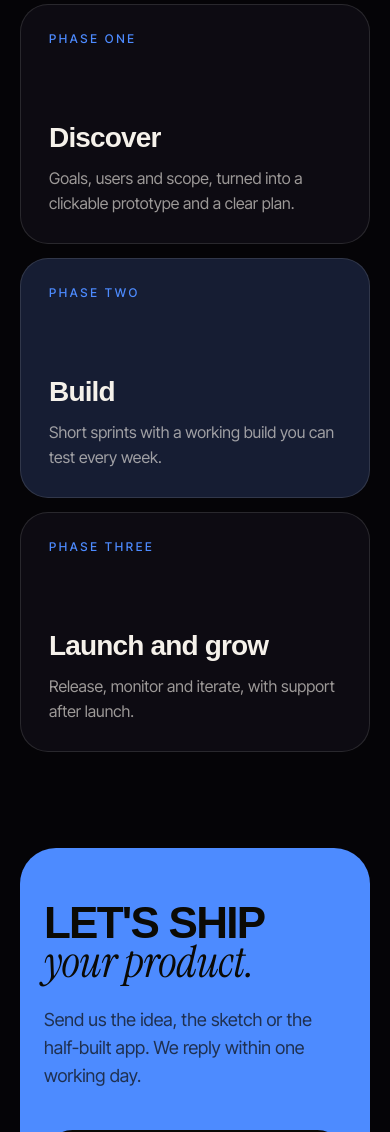
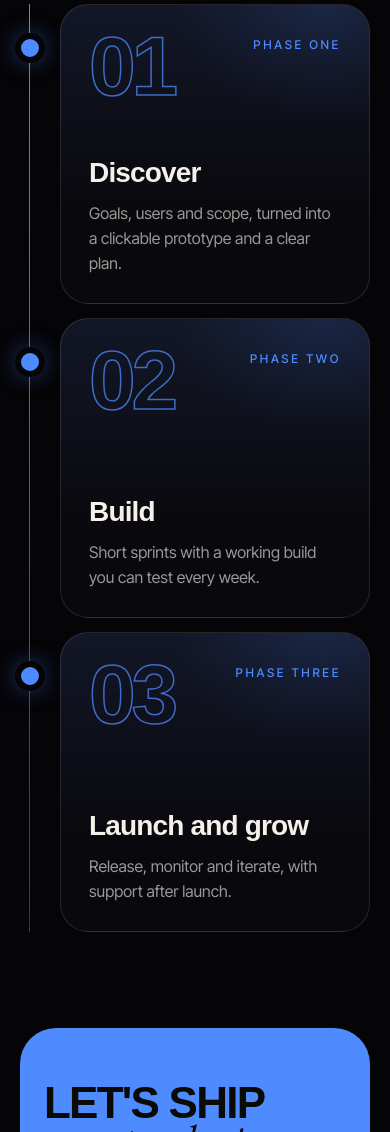
Before and after one commit to shubhFreelance/kreaishn, a plain HTML site: page build.html in a window 390 px wide. Shown: the part 3700-4832 px from the top of the page. Drawn offline with Linux system fonts and the light colour scheme; a web font is replaced by a local one.

Commit message:
Redesign phase cards as an animated timeline; fix lingering hover card
Co-Authored-By: Claude Opus 5.5 <noreply@anthropic.com>

```diff
--- a/build.html
+++ b/build.html
@@ -48,7 +48,7 @@
 
   <section class="formats">
     <h2 class="display reveal">From idea <span class="serif">to launch.</span></h2>
-    <div class="fgrid"><div class="fcard reveal"><span class="eyebrow">Phase one</span><div><b>Discover</b><p>Goals, users and scope, turned into a clickable prototype and a clear plan.</p></div></div><div class="fcard reveal"><span class="eyebrow">Phase two</span><div><b>Build</b><p>Short sprints with a working build you can test every week.</p></div></div><div class="fcard reveal"><span class="eyebrow">Phase three</span><div><b>Launch and grow</b><p>Release, monitor and iterate, with support after launch.</p></div></div></div>
+    <div class="timeline reveal"><span class="tl-line" aria-hidden="true"><i></i></span><article class="phase"><span class="dot" aria-hidden="true"></span><div class="phase-top"><span class="big" aria-hidden="true">01</span><span class="eyebrow">Phase one</span></div><div><b>Discover</b><p>Goals, users and scope, turned into a clickable prototype and a clear plan.</p></div></article><article class="phase"><span class="dot" aria-hidden="true"></span><div class="phase-top"><span class="big" aria-hidden="true">02</span><span class="eyebrow">Phase two</span></div><div><b>Build</b><p>Short sprints with a working build you can test every week.</p></div></article><article class="phase"><span class="dot" aria-hidden="true"></span><div class="phase-top"><span class="big" aria-hidden="true">03</span><span class="eyebrow">Phase three</span></div><div><b>Launch and grow</b><p>Release, monitor and iterate, with support after launch.</p></div></article></div>
   </section>
 
   <section class="cta accent reveal" id="contact">
--- a/main.js
+++ b/main.js
@@ -38,7 +38,7 @@ if (rows.length && matchMedia('(hover: hover) and (pointer: fine)').matches && !
     peek.style.transform = `translate3d(${x + 28}px, ${y - 135}px, 0) rotate(${tilt}deg) scale(${.6 + .4 * s})`;
     peek.style.opacity = s;
     if (ts || s > .01) raf = requestAnimationFrame(step);
-    else vids.forEach(v => v.pause());
+    else { peek.style.opacity = 0; vids.forEach(v => v.pause()); }
   };
   rows.forEach((r, i) => {
     r.addEventListener('mouseenter', e => {
--- a/styles.css
+++ b/styles.css
@@ -168,13 +168,30 @@ footer a:hover { color: var(--ink); }
 .formats { padding: 0 var(--pad) clamp(96px, 12vw, 180px); }
 .formats h2 { font-size: clamp(40px, 6vw, 104px); margin-bottom: clamp(40px, 5vw, 72px); }
 .formats h2 .serif { color: var(--c); }
-.fgrid { display: grid; grid-template-columns: repeat(3, 1fr); gap: clamp(14px, 1.6vw, 24px); }
-.fcard { border-radius: 28px; padding: clamp(28px, 3vw, 44px); background: #0D0B12; border: 1px solid var(--line); min-height: 340px; display: flex; flex-direction: column; justify-content: space-between; transition: border-color .5s, transform .7s var(--ease); }
-.fcard:hover { border-color: color-mix(in srgb, var(--c) 60%, transparent); transform: translateY(-6px); }
-.fcard:nth-child(2) { background: color-mix(in srgb, var(--c) 14%, #0D0B12); }
-.fcard b { font: 700 clamp(28px, 2.6vw, 40px)/1 "Unbounded", sans-serif; letter-spacing: -.03em; display: block; margin: 20px 0 14px; }
-.fcard p { color: var(--mute); }
-.fcard .eyebrow { color: var(--c); }
+/* Phases: timeline with a line that draws in, dots that light up, outline numbers */
+.timeline.reveal { opacity: 1; transform: none; }
+.timeline { position: relative; display: grid; grid-template-columns: repeat(3, 1fr); gap: clamp(14px, 1.6vw, 24px); padding-top: 48px; }
+.tl-line { position: absolute; left: 0; right: 0; top: 12px; height: 1px; background: var(--line); }
+.tl-line i { position: absolute; inset: 0; background: linear-gradient(90deg, var(--c), color-mix(in srgb, var(--c) 25%, transparent)); transform: scaleX(0); transform-origin: left; transition: transform 1.8s var(--ease) .2s; }
+.timeline.in .tl-line i { transform: scaleX(1); }
+.phase { position: relative; min-height: clamp(380px, 32vw, 460px); padding: clamp(28px, 3vw, 44px); border-radius: 28px; display: flex; flex-direction: column; justify-content: space-between; gap: 40px; background: linear-gradient(180deg, color-mix(in srgb, var(--c) 9%, #0D0B12), #09080C 72%); border: 1px solid var(--line); opacity: 0; transform: translateY(50px); transition: opacity .9s var(--ease), transform 1.1s var(--ease), border-color .5s; }
+.phase::before { content: ""; position: absolute; inset: 0; border-radius: inherit; pointer-events: none; background: radial-gradient(70% 55% at 85% 0%, color-mix(in srgb, var(--c) 30%, transparent), transparent 70%); opacity: .45; transition: opacity .6s; }
+.timeline.in .phase { opacity: 1; transform: none; }
+.timeline.in .phase:nth-child(3) { transition-delay: .15s; }
+.timeline.in .phase:nth-child(4) { transition-delay: .3s; }
+.timeline.in .phase:hover { transform: translateY(-8px); transition-delay: 0s; border-color: color-mix(in srgb, var(--c) 60%, transparent); }
+.phase:hover::before { opacity: 1; }
+.dot { position: absolute; top: -44px; left: clamp(28px, 3vw, 44px); width: 18px; height: 18px; border-radius: 50%; background: var(--bg); border: 2px solid color-mix(in srgb, var(--c) 50%, transparent); box-shadow: 0 0 0 6px var(--bg); transition: background .5s, border-color .5s, box-shadow .5s; }
+.timeline.in .dot { background: var(--c); border-color: var(--c); box-shadow: 0 0 0 6px var(--bg), 0 0 26px var(--c); }
+.timeline.in .phase:nth-child(2) .dot { transition-delay: .4s; }
+.timeline.in .phase:nth-child(3) .dot { transition-delay: 1s; }
+.timeline.in .phase:nth-child(4) .dot { transition-delay: 1.6s; }
+.phase-top { position: relative; display: flex; justify-content: space-between; align-items: flex-start; gap: 16px; }
+.phase .big { font: 900 clamp(84px, 9.5vw, 164px)/.8 "Unbounded", sans-serif; letter-spacing: -.05em; color: transparent; -webkit-text-stroke: 1.5px color-mix(in srgb, var(--c) 75%, transparent); transition: color .6s var(--ease); }
+.phase:hover .big { color: var(--c); }
+.phase .eyebrow { color: var(--c); padding-top: 6px; white-space: nowrap; }
+.phase b { position: relative; font: 700 clamp(28px, 2.6vw, 42px)/1 "Unbounded", sans-serif; letter-spacing: -.03em; display: block; margin-bottom: 14px; }
+.phase p { position: relative; color: var(--mute); max-width: 340px; }
 
 .cta.accent { background: var(--c); }
 .cta.accent .btn { color: var(--c); }
@@ -192,8 +209,13 @@ footer a:hover { color: var(--ink); }
   .page-hero .hero-foot { grid-template-columns: 1fr; }
   .row { grid-template-columns: 48px 1fr; }
   .row > div:last-child { grid-column: 2; }
-  .fgrid, .olinks { grid-template-columns: 1fr; }
-  .fcard { min-height: 240px; }
+  .olinks { grid-template-columns: 1fr; }
+  .timeline { grid-template-columns: 1fr; padding: 0 0 0 40px; }
+  .tl-line { left: 9px; right: auto; top: 0; bottom: 0; width: 1px; height: auto; }
+  .tl-line i { transform: scaleY(0); transform-origin: top; background: linear-gradient(180deg, var(--c), color-mix(in srgb, var(--c) 25%, transparent)); }
+  .timeline.in .tl-line i { transform: scaleY(1); }
+  .phase { min-height: 300px; }
+  .dot { top: 34px; left: -40px; }
   .olinks a + a { padding-left: 0; border-left: 0; }
 }
 
@@ -217,4 +239,4 @@ footer a:hover { color: var(--ink); }
 @media (hover: none) {
   .row-media { display: block; width: 100%; aspect-ratio: 16 / 10; object-fit: cover; border-radius: 18px; margin-bottom: 18px; border: 1px solid color-mix(in srgb, var(--c) 40%, transparent); }
 }
-@media (prefers-reduced-motion: reduce) { .row.reveal > * { opacity: 1; transform: none; } }
+@media (prefers-reduced-motion: reduce) { .row.reveal > *, .phase { opacity: 1; transform: none; } }
```
Also changed, not shown: creators.html (+1 -1 lines), learn.html (+1 -1 lines), studio.html (+1 -1 lines).
